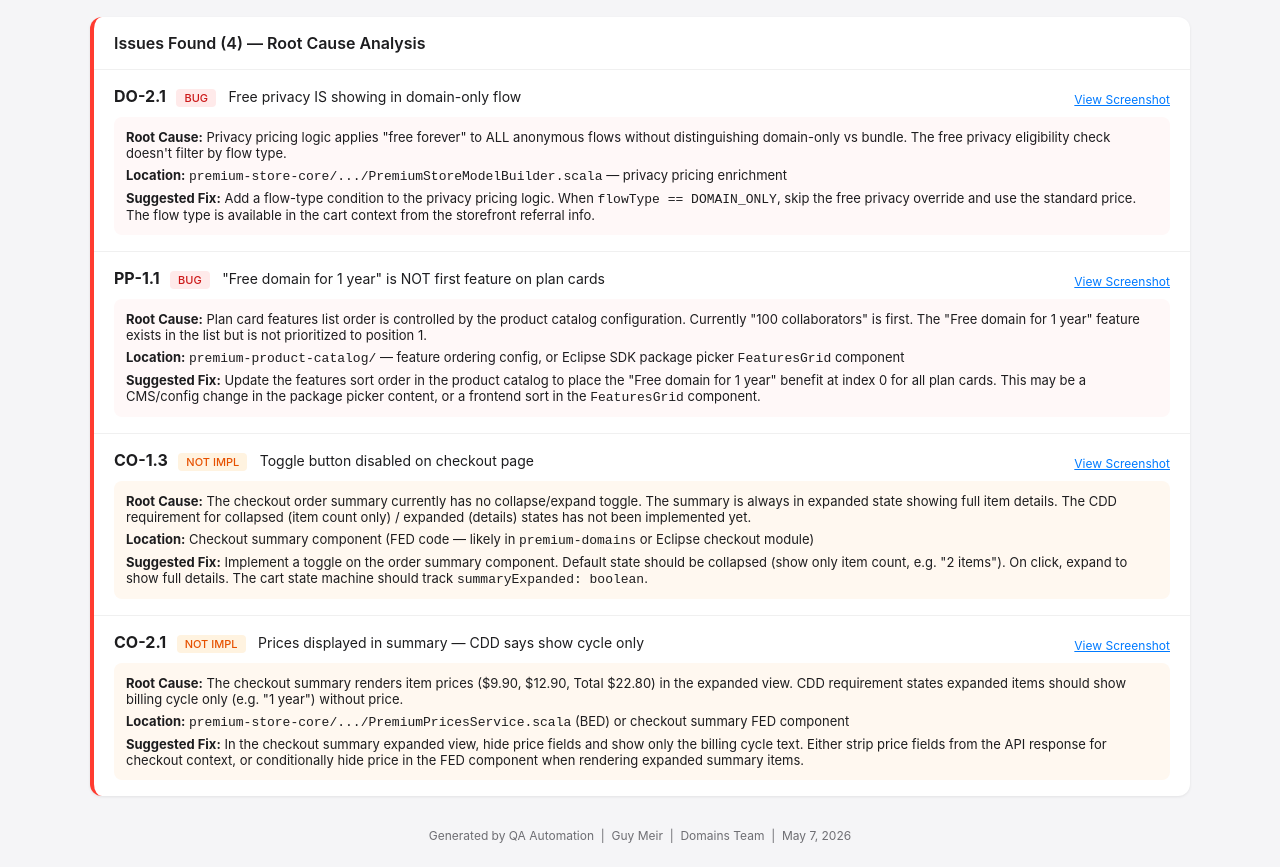
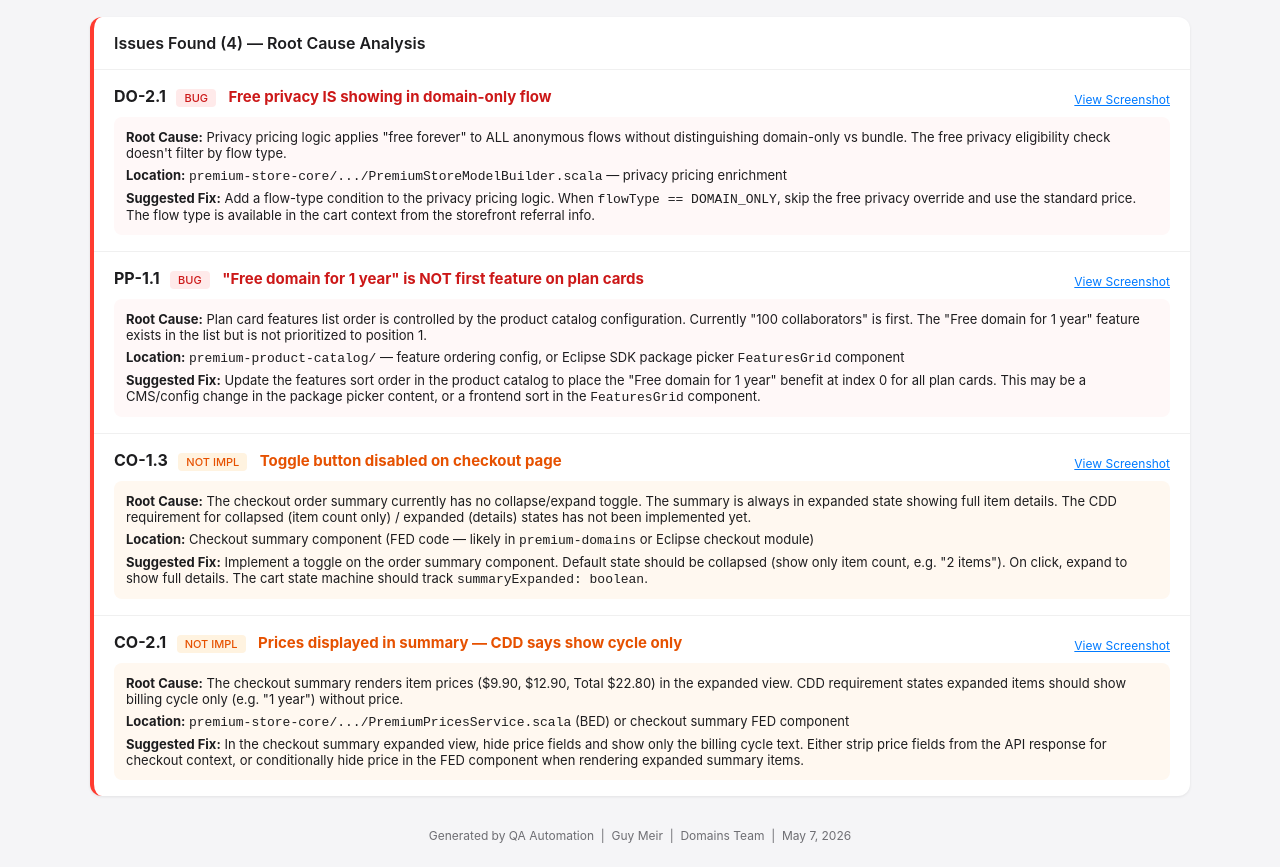
Before and after one commit to guymeir1604/v1-anon-cart-test-results, a plain HTML site: page index.html in a window 1280 px wide. Shown: the part 2954-3821 px from the top of the page. Drawn offline with Linux system fonts and the light colour scheme.

Commit message:
Bold and color-highlight bug titles

```diff
--- a/index.html
+++ b/index.html
@@ -258,7 +258,7 @@
         <div style="display: flex; justify-content: space-between; align-items: center;">
           <div>
             <strong>DO-2.1</strong> <span class="tag tag-bug">BUG</span>
-            <span style="margin-left: 8px; font-size: 14px;">Free privacy IS showing in domain-only flow</span>
+            <span style="margin-left: 8px; font-size: 15px; font-weight: 700; color: #cc1818;">Free privacy IS showing in domain-only flow</span>
           </div>
           <span class="screenshot-btn" onclick="openModal('modal-do21')">View Screenshot</span>
         </div>
@@ -274,7 +274,7 @@
         <div style="display: flex; justify-content: space-between; align-items: center;">
           <div>
             <strong>PP-1.1</strong> <span class="tag tag-bug">BUG</span>
-            <span style="margin-left: 8px; font-size: 14px;">"Free domain for 1 year" is NOT first feature on plan cards</span>
+            <span style="margin-left: 8px; font-size: 15px; font-weight: 700; color: #cc1818;">"Free domain for 1 year" is NOT first feature on plan cards</span>
           </div>
           <span class="screenshot-btn" onclick="openModal('modal-pp11')">View Screenshot</span>
         </div>
@@ -290,7 +290,7 @@
         <div style="display: flex; justify-content: space-between; align-items: center;">
           <div>
             <strong>CO-1.3</strong> <span class="tag tag-not-impl">NOT IMPL</span>
-            <span style="margin-left: 8px; font-size: 14px;">Toggle button disabled on checkout page</span>
+            <span style="margin-left: 8px; font-size: 15px; font-weight: 700; color: #e65100;">Toggle button disabled on checkout page</span>
           </div>
           <span class="screenshot-btn" onclick="openModal('modal-co13')">View Screenshot</span>
         </div>
@@ -306,7 +306,7 @@
         <div style="display: flex; justify-content: space-between; align-items: center;">
           <div>
             <strong>CO-2.1</strong> <span class="tag tag-not-impl">NOT IMPL</span>
-            <span style="margin-left: 8px; font-size: 14px;">Prices displayed in summary — CDD says show cycle only</span>
+            <span style="margin-left: 8px; font-size: 15px; font-weight: 700; color: #e65100;">Prices displayed in summary — CDD says show cycle only</span>
           </div>
           <span class="screenshot-btn" onclick="openModal('modal-co13')">View Screenshot</span>
         </div>
```
